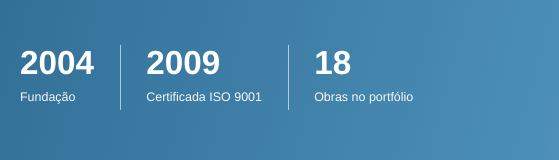
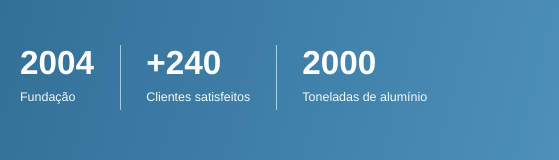
Before and after one commit to tiagocodinha/Falrui, a plain HTML site: page index.html in a window 1280 px wide. Shown: the part 574-734 px from the top of the page, 0-559 px from the left. Drawn offline with Linux system fonts and the light colour scheme.

Commit message:
Hero: números passam a Clientes satisfeitos e Toneladas de alumínio
Co-Authored-By: Claude Sonnet 5.5 <noreply@anthropic.com>

```diff
--- a/index.html
+++ b/index.html
@@ -47,8 +47,8 @@
         <div class="actions"><a class="btn" href="contactos/index.html#orcamento">Peça um orçamento</a><a class="btn btn-line" href="projetos/index.html">Ver projetos</a></div>
         <ul class="hero-stats" aria-label="A FALRUI em números">
           <li><b>2004</b><span>Fundação</span></li>
-          <li><b>2009</b><span>Certificada ISO 9001</span></li>
-          <li><b>18</b><span>Obras no portfólio</span></li>
+          <li><b>+240</b><span>Clientes satisfeitos</span></li>
+          <li><b>2000</b><span>Toneladas de alumínio</span></li>
         </ul>
       </div>
       <div aria-hidden="true"></div>
```
